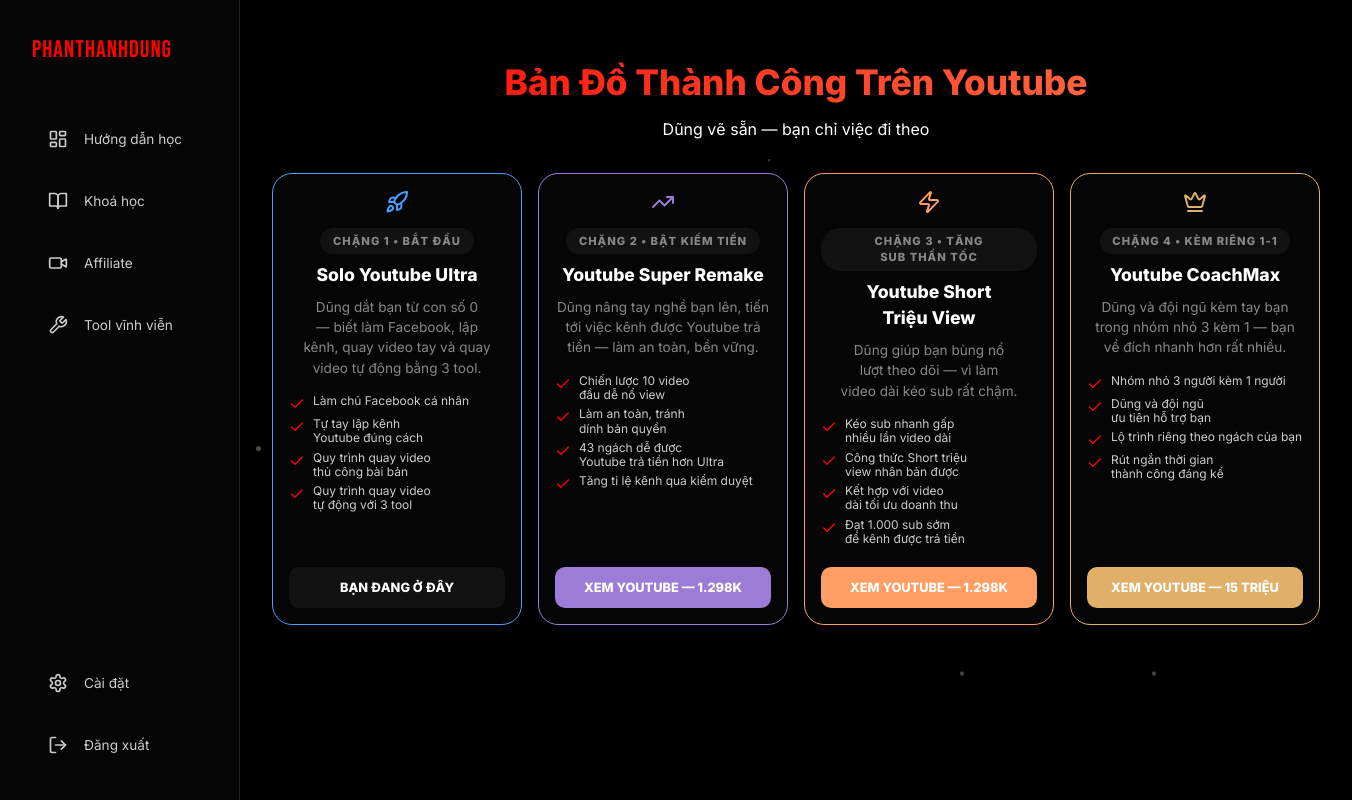
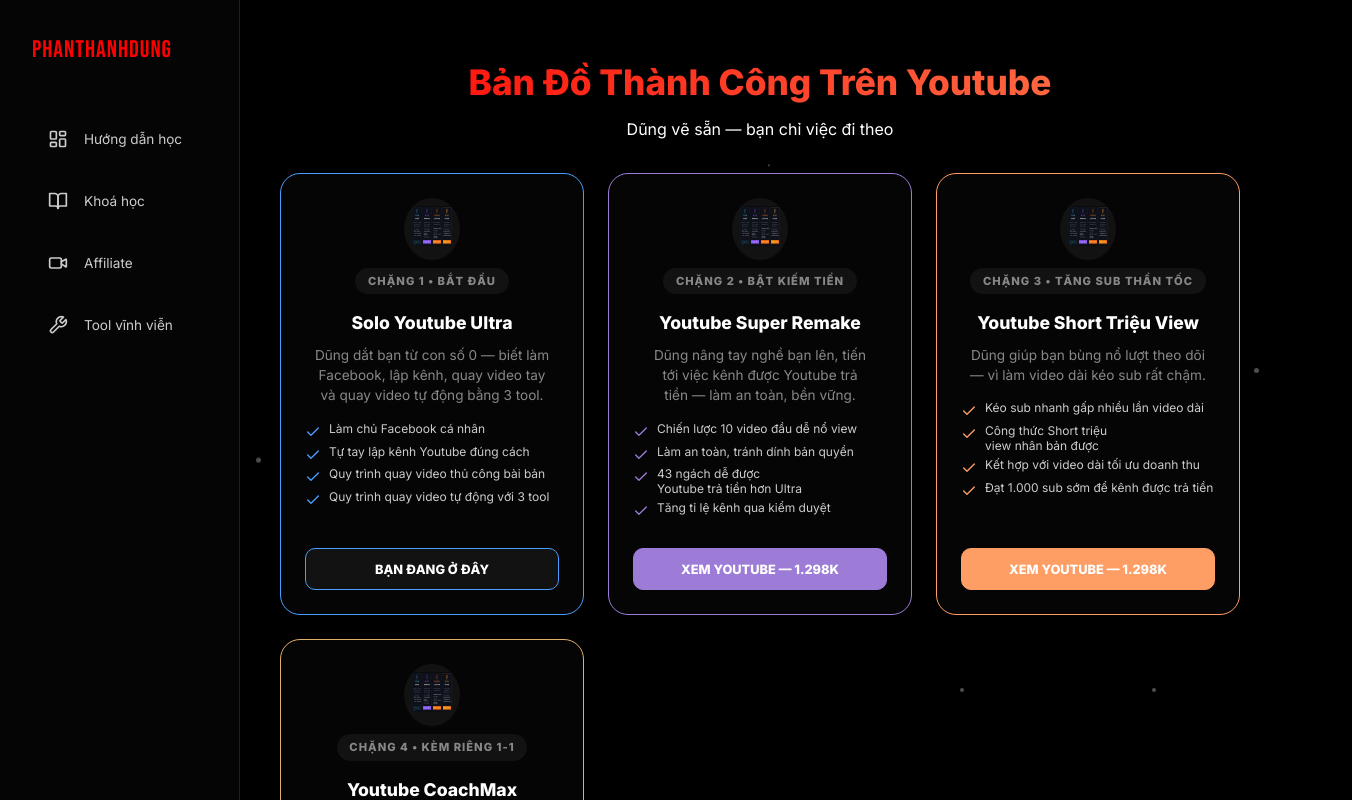
Before and after one commit to trungnguyen1592/app-phanthanhdung, a React (Vite) app: page /learning in a window 1280 px wide. Shown: the top 800 px of the page, 1352 px wide, since content can reach past the window. Built offline with nearby package versions, Linux system fonts and the light colour scheme.

Commit message:
Feat: Complete course cards styling based on 2.png

```diff
--- a/src/pages/LearningGuide.tsx
+++ b/src/pages/LearningGuide.tsx
@@ -7,7 +7,7 @@
     id: 1,
     title: 'Solo Youtube Ultra',
     subtitle: 'CHẶNG 1 • BẮT ĐẦU',
-    icon: <Rocket size={24} />,
+    iconPath: '/imgs/1.png',
     desc: 'Dũng dắt bạn từ con số 0 — biết làm Facebook, lập kênh, quay video tay và quay video tự động bằng 3 tool.',
     features: ['Làm chủ Facebook cá nhân', 'Tự tay lập kênh Youtube đúng cách', 'Quy trình quay video thủ công bài bản', 'Quy trình quay video tự động với 3 tool'],
     borderColor: '#4a9eff',
@@ -17,7 +17,7 @@
     id: 2,
     title: 'Youtube Super Remake',
     subtitle: 'CHẶNG 2 • BẬT KIẾM TIỀN',
-    icon: <TrendingUp size={24} />,
+    iconPath: '/imgs/1.png', // Sử dụng tạm 1.png nếu chưa có icon riêng
     desc: 'Dũng nâng tay nghề bạn lên, tiến tới việc kênh được Youtube trả tiền — làm an toàn, bền vững.',
     features: ['Chiến lược 10 video đầu dễ nổ view', 'Làm an toàn, tránh dính bản quyền', '43 ngách dễ được Youtube trả tiền hơn Ultra', 'Tăng tỉ lệ kênh qua kiểm duyệt'],
     borderColor: '#9d7cd8',
@@ -27,7 +27,7 @@
     id: 3,
     title: 'Youtube Short Triệu View',
     subtitle: 'CHẶNG 3 • TĂNG SUB THẦN TỐC',
-    icon: <Zap size={24} />,
+    iconPath: '/imgs/1.png',
     desc: 'Dũng giúp bạn bùng nổ lượt theo dõi — vì làm video dài kéo sub rất chậm.',
     features: ['Kéo sub nhanh gấp nhiều lần video dài', 'Công thức Short triệu view nhân bản được', 'Kết hợp với video dài tối ưu doanh thu', 'Đạt 1.000 sub sớm để kênh được trả tiền'],
     borderColor: '#ff9e64',
@@ -37,7 +37,7 @@
     id: 4,
     title: 'Youtube CoachMax',
     subtitle: 'CHẶNG 4 • KÈM RIÊNG 1-1',
-    icon: <Crown size={24} />,
+    iconPath: '/imgs/1.png',
     desc: 'Dũng và đội ngũ kèm tay bạn trong nhóm nhỏ 3 kèm 1 — bạn về đích nhanh hơn rất nhiều.',
     features: ['Nhóm nhỏ 3 người kèm 1 người', 'Dũng và đội ngũ ưu tiên hỗ trợ bạn', 'Lộ trình riêng theo ngách của bạn', 'Rút ngắn thời gian thành công đáng kể'],
     borderColor: '#e0af68',
@@ -60,7 +60,9 @@
             className="course-card"
             style={{ '--border-color': course.borderColor, '--hover-color': course.borderColor, '--btn-color': course.borderColor } as React.CSSProperties}
           >
-            <div className="course-icon" style={{color: course.borderColor}}>{course.icon}</div>
+            <div className="course-icon">
+                <img src={course.iconPath} alt="icon" style={{width: '40px', height: '40px'}} />
+            </div>
             <div className="course-badge">{course.subtitle}</div>
             <h3>{course.title}</h3>
             <p className="course-desc">{course.desc}</p>
--- a/src/styles/LearningGuide.css
+++ b/src/styles/LearningGuide.css
@@ -1,5 +1,5 @@
 .learning-guide-container {
-  padding: 2rem 0.5rem;
+  padding: 2rem 1rem;
   width: 100%;
 }
 
@@ -22,14 +22,15 @@
 
 .course-grid {
   display: grid;
-  grid-template-columns: repeat(4, minmax(250px, 1fr));
-  gap: 1rem;
+  grid-template-columns: repeat(auto-fit, minmax(280px, 1fr));
+  gap: 1.5rem;
   width: 100%;
+  justify-items: center;
 }
 
 .course-card {
   background: #050505;
-  padding: 1rem;
+  padding: 1.5rem;
   border-radius: 20px;
   border: 1px solid var(--border-color);
   display: flex;
@@ -37,10 +38,10 @@
   align-items: center;
   text-align: center;
   transition: all 0.3s ease;
-  min-width: 0;
+  width: 100%;
+  max-width: 325px;
 }
 
-/* Hiệu ứng hover sử dụng biến CSS --hover-color từ React */
 .course-card:hover {
   transform: translateY(-5px);
   border-color: var(--hover-color);
@@ -49,13 +50,16 @@
 
 .course-icon {
   margin-bottom: 0.5rem;
+  padding: 0.5rem;
+  background: rgba(255, 255, 255, 0.05);
+  border-radius: 50%;
 }
 
 .course-badge {
   font-size: 0.7rem;
   font-weight: 800;
   color: #888;
-  margin-bottom: 0.5rem;
+  margin-bottom: 1rem;
   letter-spacing: 1px;
   background: rgba(255, 255, 255, 0.05);
   padding: 0.3rem 0.8rem;
@@ -76,7 +80,7 @@
 
 .feature-list {
   list-style: none;
-  margin-bottom: 1rem;
+  margin-bottom: 1.5rem;
   flex-grow: 1;
   text-align: left;
   width: 100%;
@@ -93,7 +97,7 @@
 }
 
 .feature-list li svg {
-  color: #FF0000;
+  color: var(--border-color);
   flex-shrink: 0;
   margin-top: 2px;
 }
@@ -101,12 +105,13 @@
 .btn-current, .btn-view {
   padding: 0.8rem;
   border-radius: 10px;
-  border: none;
+  border: 1px solid var(--btn-color);
   font-weight: 700;
   cursor: pointer;
   text-transform: uppercase;
   font-size: 0.8rem;
   width: 100%;
+  transition: all 0.3s;
 }
 
 .btn-current {
@@ -119,9 +124,13 @@
   color: white;
 }
 
+.btn-view:hover {
+  filter: brightness(1.2);
+}
+
 @media (max-width: 1200px) {
   .course-grid {
-    grid-template-columns: repeat(2, 1fr);
+    grid-template-columns: repeat(2, minmax(280px, 1fr));
   }
 }
 
@@ -134,9 +143,9 @@
   }
   .course-grid {
     grid-template-columns: 1fr;
-    gap: 0.5rem;
+    gap: 1rem;
   }
   .course-card {
-    padding: 1rem;
+    padding: 1.2rem;
   }
 }
```
Also changed, not shown: public/imgs/1.png (added).
